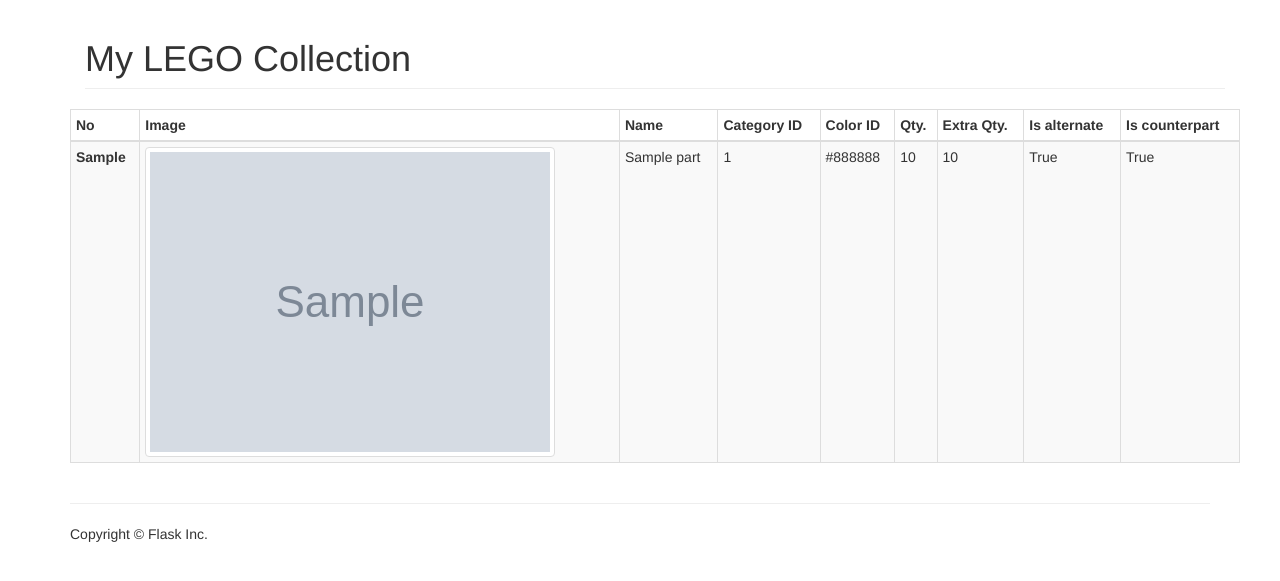
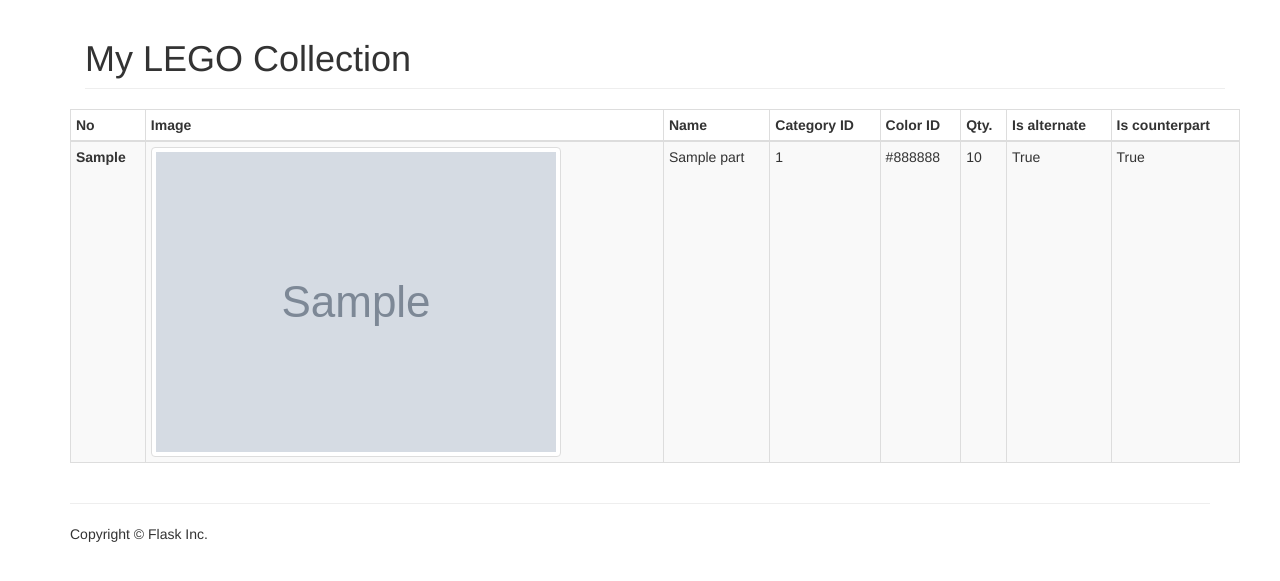
Before and after one commit to hendrikkels/BrickHoarder, a Flask app: page /inventory in a window 1280 px wide. Shown: the part 51-632 px from the top of the page. Run offline with Flask 2, Linux system fonts and the light colour scheme; tables that the repository leaves empty hold one stand-in row (values such as "Sample post"); grey boxes marked "Sample" are stand-in pictures; some libraries are stand-ins or nearby versions.

Commit message:
not owned parts don't show

```diff
--- a/app/__init__.py
+++ b/app/__init__.py
@@ -25,8 +25,8 @@
 
 app = Flask(__name__)
 app.config['SECRET_KEY'] = 'super secret key'
-app.config['SQLALCHEMY_DATABASE_URI'] = 'sqlite:///mydatabase.db'
-# app.config['SQLALCHEMY_DATABASE_URI'] = 'sqlite:///' + os.path.join(basedir, 'mydatabase.db')
+# app.config['SQLALCHEMY_DATABASE_URI'] = 'sqlite:///mydatabase.db'
+app.config['SQLALCHEMY_DATABASE_URI'] = 'sqlite:///' + os.path.join(basedir, 'static/inventory.db')
 db = SQLAlchemy(app)
 db.create_all()
 
--- a/app/templates/my_bricks.html
+++ b/app/templates/my_bricks.html
@@ -27,13 +27,13 @@
                   <th scope="col">Category ID</th>
                   <th scope="col">Color ID</th>
                   <th scope="col">Qty.</th>
-                  <th scope="col">Extra Qty.</th>
                   <th scope="col">Is alternate</th>
                   <th scope="col">Is counterpart</th>
                 </tr>
               </thead>
               <tbody>
               {% for part in parts_list %}
+                {% if part.owned_quantity > 0 %}
                   <tr>
                     <th scope="row">{{ part.no }}</th>
                     <td class="w-25">
@@ -42,11 +42,11 @@
                     <td>{{ part.name }}</td>
                     <td>{{ part.category_id }}</td>
                     <td>{{ part.color_id }}</td>
-                  <td>{{ part.quantity }}</td>
-                  <td>{{ part.extra_quantity }}</td>
+                    <td>{{ part.owned_quantity }}</td>
                     <td>{{ part.is_alternate }}</td>
                     <td>{{ part.is_counterpart }}</td>
                   </tr>
+                {% endif %}
               {% endfor %}
               </tbody>
             </table>
```
Lines whose indentation alone changed are shown as unchanged.
